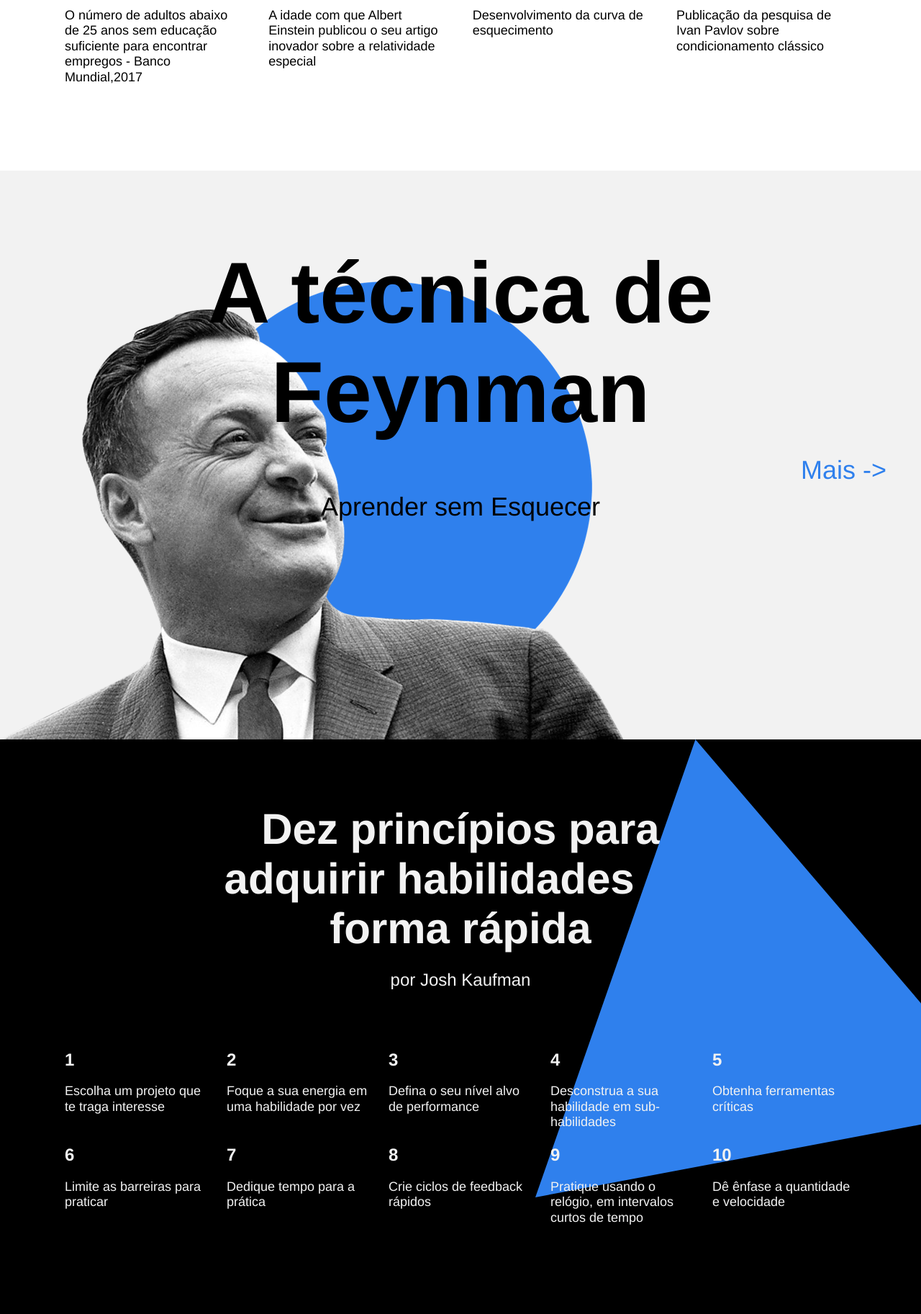
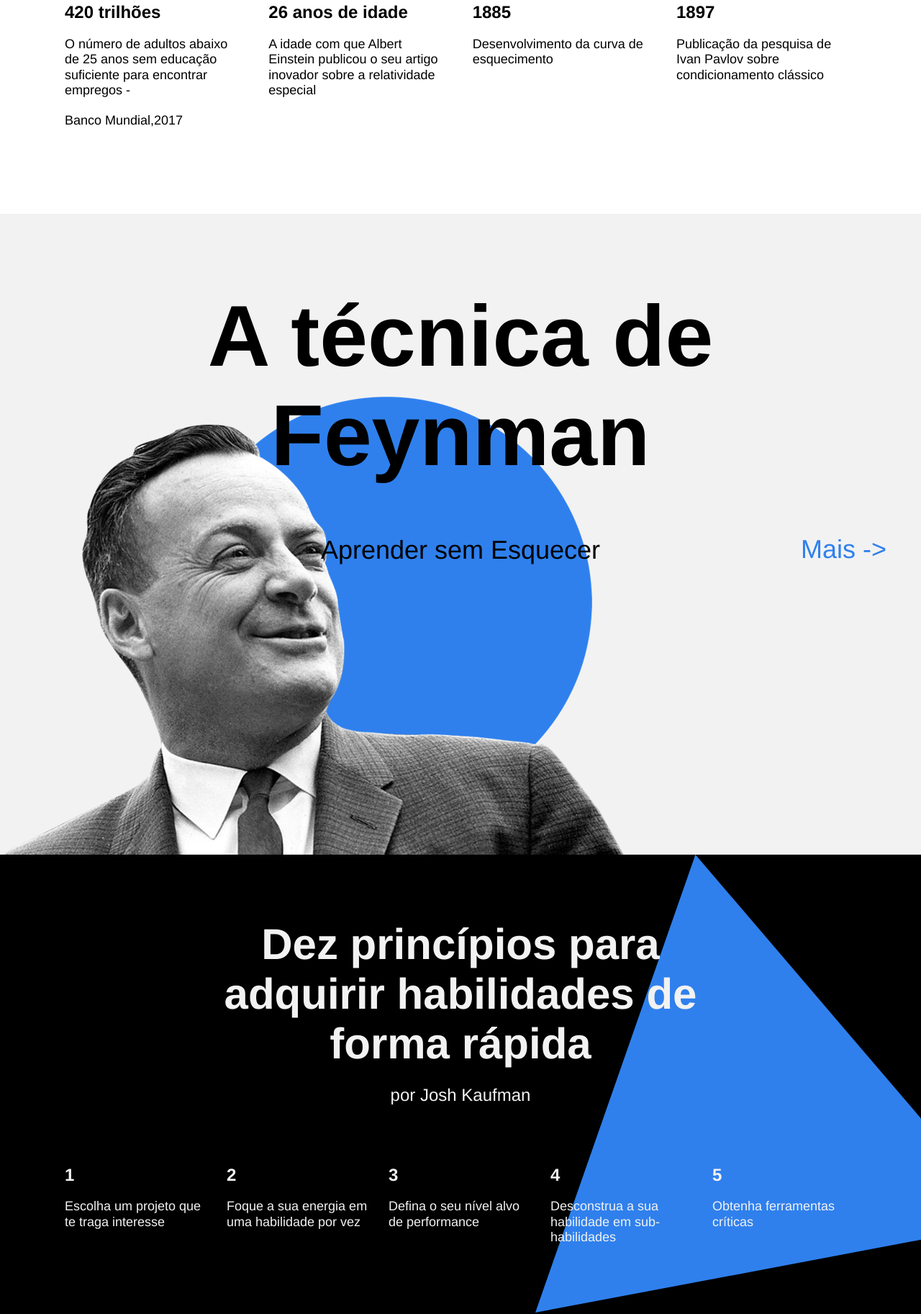
Before and after one commit to LucasCdiniz/web_project_1_ptbr, a plain HTML site: page index.html in a window 1280 px wide. Shown: the part 1864-3689 px from the top of the page at 72% size. Drawn offline with Linux system fonts and the light colour scheme.

Commit message:
Ajustado conforme revisão

```diff
--- a/index.html
+++ b/index.html
@@ -75,7 +75,7 @@
             <h4 class="table__heading">73%</h4>
             <p class="table__text">A porcentagem de adultos nos EUA que se consideram
               aprendizes para a vida toda -
-              Centro de Pesquisas Pew
+              <p class="table__text">Centro de Pesquisas Pew</p>
             </p>
           </li>
           <li class="table__cell">
@@ -92,7 +92,7 @@
             <h4 class="table__heading">420 trilhões</h4>
             <p class="table__text">O número de adultos abaixo de 25 anos sem educação suficiente
               para encontrar empregos -
-              Banco Mundial,2017
+              <p class="table__text">Banco Mundial,2017</p>
             </p>
           </li>
           <li class="table__cell">
@@ -115,8 +115,8 @@
       </section>
 
       <section class="feynman">
-        <p class="feynman__title">A técnica de Feynman</p>
-        <h2 class="feynman__subtitle">Aprender sem Esquecer</h2>
+        <h2 class="feynman__title">A técnica de Feynman</h2>
+        <h3 class="feynman__subtitle">Aprender sem Esquecer</h3>
         <a href="#" class="feynman__link">Mais -></a>
       </section>
 
--- a/styles/style.css
+++ b/styles/style.css
@@ -119,6 +119,7 @@
   display: flex;
   align-items: center;
   flex-direction: column;
+  margin-bottom: 100px;
 }
 
 .section-title{
@@ -143,10 +144,11 @@
   width: 1100px;
   display: flex;
   flex-wrap: wrap;
-  margin: 60px auto 100px;
+  margin: 60px 0 0;
   justify-content: space-between;
   list-style: none;
   padding: 0;
+  row-gap: 20px;
 }
 
 .table__cell{
@@ -178,6 +180,8 @@
   flex-direction: column;
   height: 790px;
   z-index: 4;
+  padding-top: 100px;
+
 }
 
 
@@ -188,7 +192,7 @@
   font-size: 120px;
   font-weight: bold;
   z-index: 1;
-  margin: 100px auto 70px;
+  margin: 0 0 70px;
   text-align: center;
 }
 
@@ -196,6 +200,7 @@
   height: 51px;
   font-size: 36px;
   font-weight: normal;
+  text-align: center;
   z-index: 1;
   margin-top: 0;
   margin-bottom: 0;
@@ -216,10 +221,11 @@
   display: flex;
   flex-direction: column;
   align-items: center;
-  height: 790px;
   background-color: black;
   position: relative;
   overflow: hidden;
+  padding-top: 90px;
+  padding-bottom: 90px;
 }
 
 .kaufman__triangle{
@@ -228,24 +234,22 @@
   position: absolute;
   right: -124px;
   top: 0;
-  z-index: 4;
+  z-index: 0;
 }
 
 .section__title_theme_dark{
-  margin-top: 90px;
-  margin-bottom: 0;
   color: #F2F2F2;
+  z-index: 1;
 }
 
 .section__subtitle_theme_dark{
-  margin: 20px 0;
   color: #F2F2F2;
 }
 
 .table_theme_dark{
-  margin-top: 60px;
-  row-gap: 20px;
-  z-index: 5;
+  margin-top: 80px;
+  row-gap: 80px;
+  z-index: 1;
 }
 
 .table__cell_theme_dark{
@@ -257,7 +261,6 @@
 }
 
 .table__text_theme_dark{
-  margin: 20px 0 0;
   color: #F2F2F2;
 }
 
@@ -312,16 +315,16 @@
   margin: 0;
 }
 
-.footer_list{
-  line-height: 30px;
-  font-size: 18px;
-  font-weight: normal;
+.footer__list{
   list-style: none;
   margin: 0;
   padding: 0;
 }
 
 .footer__column-link{
+  line-height: 30px;
+  font-size: 18px;
+  font-weight: normal;
   text-decoration: none;
   color: #F2F2F2;
 }
```
